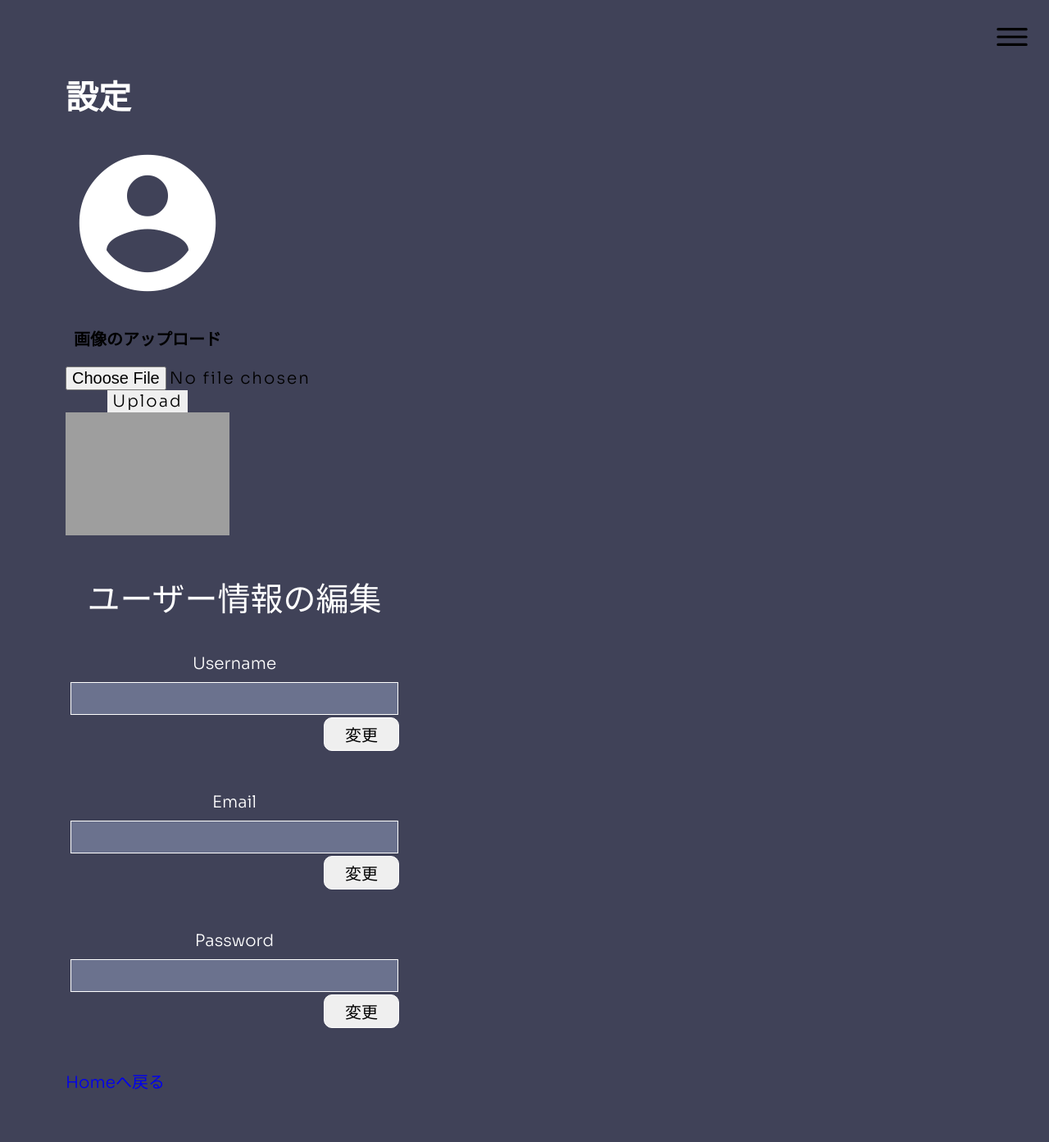
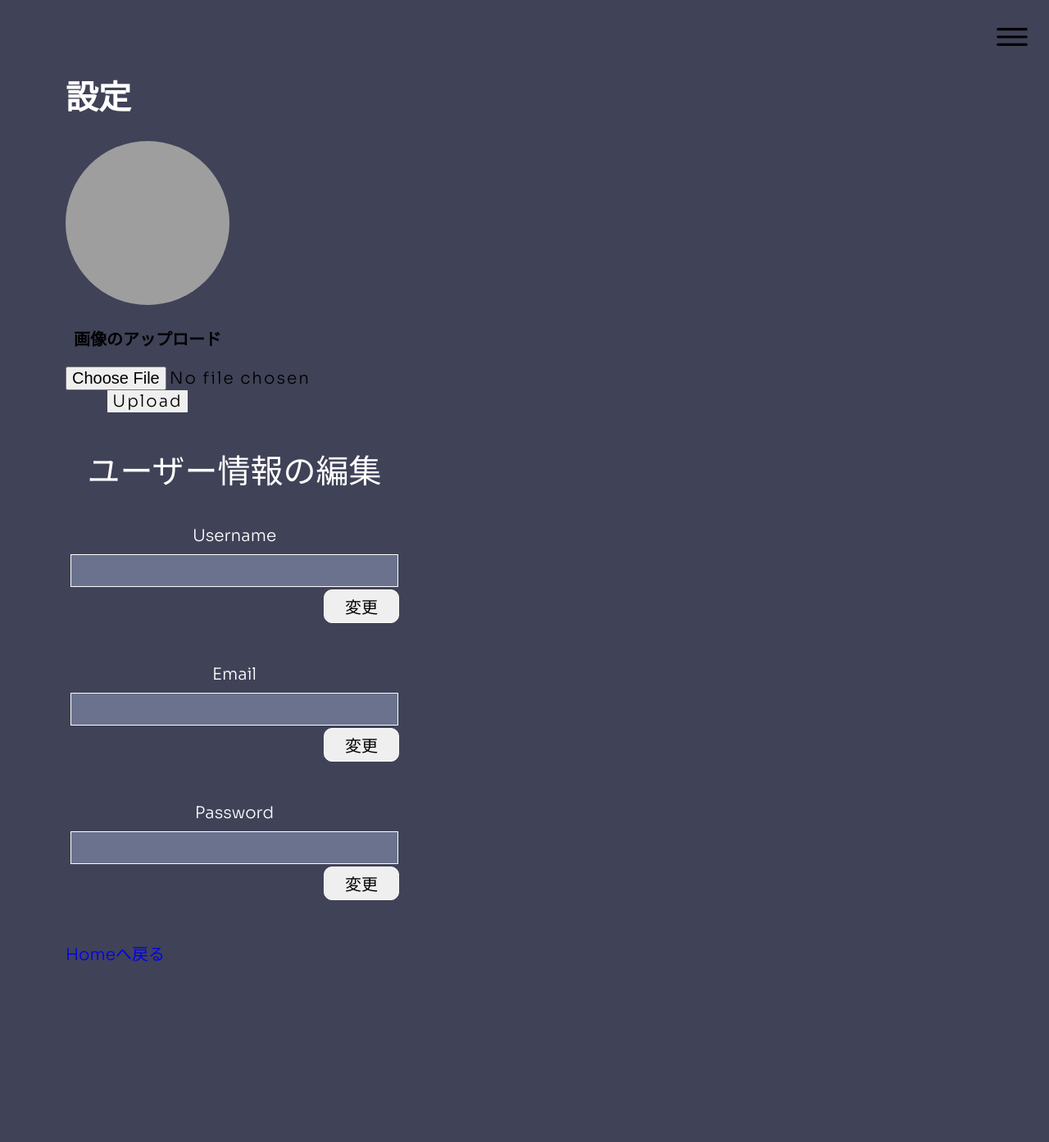
Before and after one commit to Hackathon-D/Spare, a Flask app: page /setting in a window 1280 px wide. Shown: the whole page at 82% size. After the commit the page ends 1173 px from the top, so only its background shows below. Run offline with Flask 2, Linux system fonts and the light colour scheme; the visitor is signed in with stand-in values (Sample User, id 1); data comes from the database, SQL or seed files in the repository; some libraries are stand-ins or nearby versions; grey boxes are pictures that could not be loaded.

Commit message:
202302262131

```diff
--- a/app.py
+++ b/app.py
@@ -263,7 +263,8 @@ def delete_channel(cid):
         else:
             dbConnect.deleteChannel(cid)
             channels = dbConnect.getChannelAll()
-            return render_template('index.html', channels=channels, uid=uid)
+            uname = dbConnect.getUsername(uid)
+            return render_template('index.html', channels=channels, uid=uid, uname=uname)
 
 
 #message打つURLはここ！
@@ -530,21 +531,10 @@ def setting_img():
     print(image)
     if image:
         # Save the image file.
-        filename = secure_filename(image.filename)
-        print(filename)
-        image.save(os.path.join(app.config['UPLOAD_FOLDER'], filename))
-
-        print("bbbbbbb")
-
-        path = UPLOAD_FOLDER + filename
-
-        print(path)
-        dbConnect.createImag(uid,path)
-
-        imgPath = dbConnect.getImag(path)
-        print(imgPath)
-    return render_template('setting.html',imgPath=imgPath, uname=uname)
-
+        file = request.files['image']
+        filename = (uname["user_name"]) + '.jpg'
+        file.save('./static/img/' + filename)
+    return render_template('setting.html', uname=uname)
 
 @app.route('/henkouN', methods=['POST'])
 def setting_henkouN():
@@ -567,7 +557,8 @@ def setting_henkouN():
 
 #    imgPath = dbConnect.getImag(path)
 #    print(imgPath)
-    return render_template('setting.html', imgPath=imgPath)
+    uname = dbConnect.getUsername(uid)
+    return render_template('setting.html', imgPath=imgPath, uname=uname)
 
 
 
@@ -592,7 +583,8 @@ def setting_henkouE():
 
 #    imgPath = dbConnect.getImag(path)
 #    print(imgPath)
-    return render_template('setting.html', imgPath=imgPath)
+    uname = dbConnect.getUsername(uid)
+    return render_template('setting.html', imgPath=imgPath, uname=uname)
 
 
 @app.route('/henkouP', methods=['POST'])
@@ -616,7 +608,8 @@ def setting_henkouP():
 
 #    imgPath = dbConnect.getImag(path)
 #    print(imgPath)
-    return render_template('setting.html', imgPath=imgPath)
+    uname = dbConnect.getUsername(uid)
+    return render_template('setting.html', imgPath=imgPath, uname=uname)
 
 
 
--- a/init.sql
+++ b/init.sql
@@ -1,3 +1,6 @@
+SET GLOBAL validate_password.length=4;
+SET GLOBAL validate_password.policy=LOW;
+
 DROP DATABASE chatapp;
 DROP USER 'testuser'@'localhost';
 
--- a/static/css/setting.css
+++ b/static/css/setting.css
@@ -68,3 +68,9 @@
     color: white;
     padding-left: 10px;
 }
+
+.profile_img {
+    border-radius: 100px;
+    width: 200px;
+    height: 200px;
+}
--- a/templates/modal/add-channel.html
+++ b/templates/modal/add-channel.html
@@ -2,10 +2,6 @@
   <div class="modal-content">
     <div class="modal-header">
       <h5>チャンネルを追加</h5>
-      <img
-        src="{{ url_for('static',filename='img/cat-on-bar.gif') }}"
-        class="modal-gif"
-      />
       <span class="modalClose" id="add-page-close-btn">×</span>
     </div>
     <form class="modal-body" action="/" method="POST">
--- a/templates/setting.html
+++ b/templates/setting.html
@@ -6,18 +6,14 @@
 <div class="setting-content-wrapper">
     <div class="setting_wrapper">
       <h1>設定</h1>
+      <img class="profile_img" src=./static/img/{{ uname.user_name }}.jpg>
       <div class="icon_name">
-      <span class="material-icons large-size">
-          account_circle
-          </span>
-          <div id="hereisimagearea"></div>
           <p>{{ uname.user_name }}</p>
           <div class="upload_image">
             <h3>画像のアップロード</h3>
             <form method="post" enctype="multipart/form-data">
-            <input type="file" id="image_select" name="image">
+            <input type="file" id="image_select" name="image" value="profile.jpg">
             <input type="submit" id="upload_image" value="Upload">
-            <img src={{ imgPath.path }}>
             </form>
       </div>
       <div class="user_profile">
```
Also changed, not shown: static/img/722db5f8-41ae-46bd-a394-8844c306a165.jpg (added), static/img/a.jpg (added), static/img/aedd3f05-bbeb-4113-bdd3-830cf6981340.jpg (added), static/img/b.jpg (added), static/img/duck.jpg (added), static/img/wadadwawprofile.jpg (added), 1 other file.
